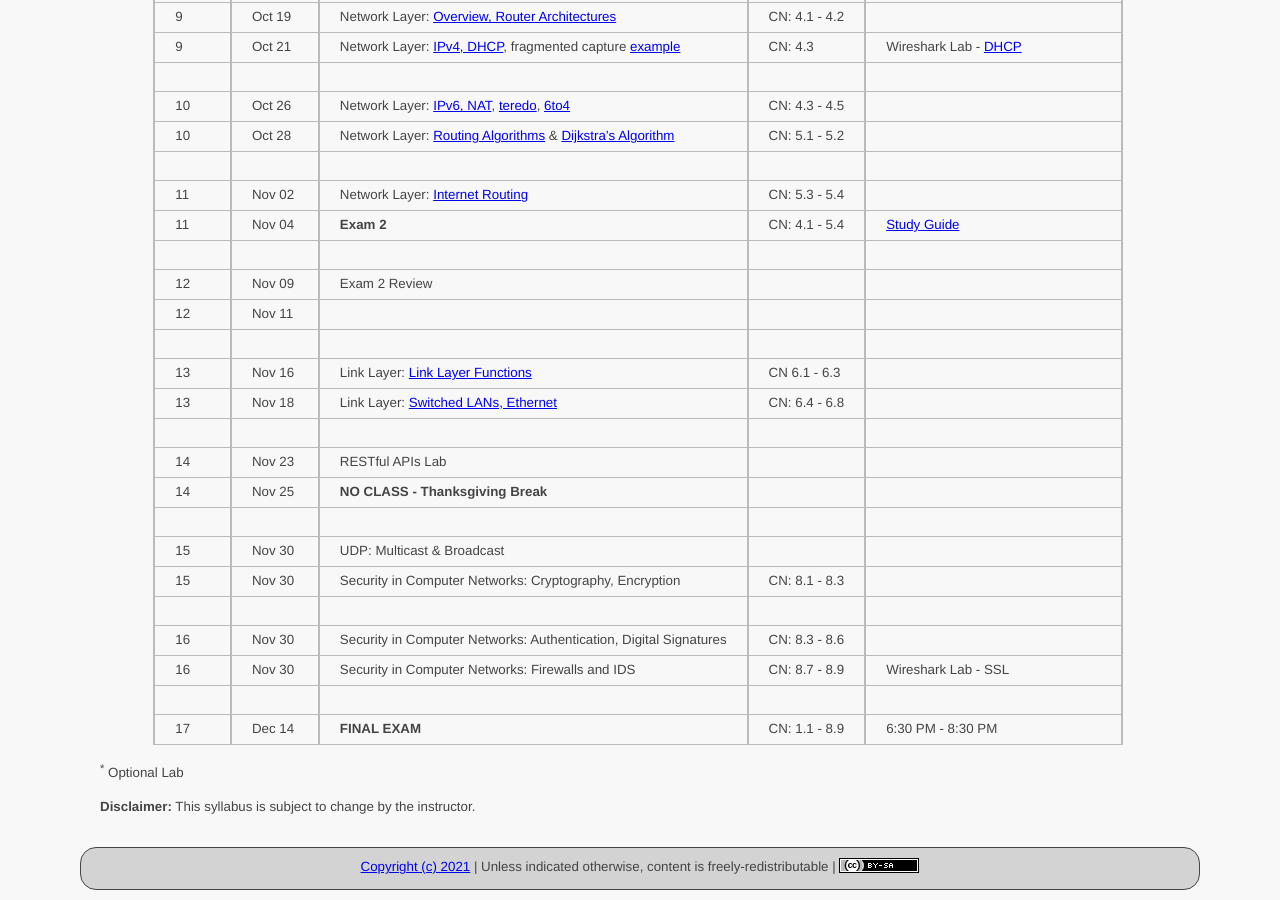
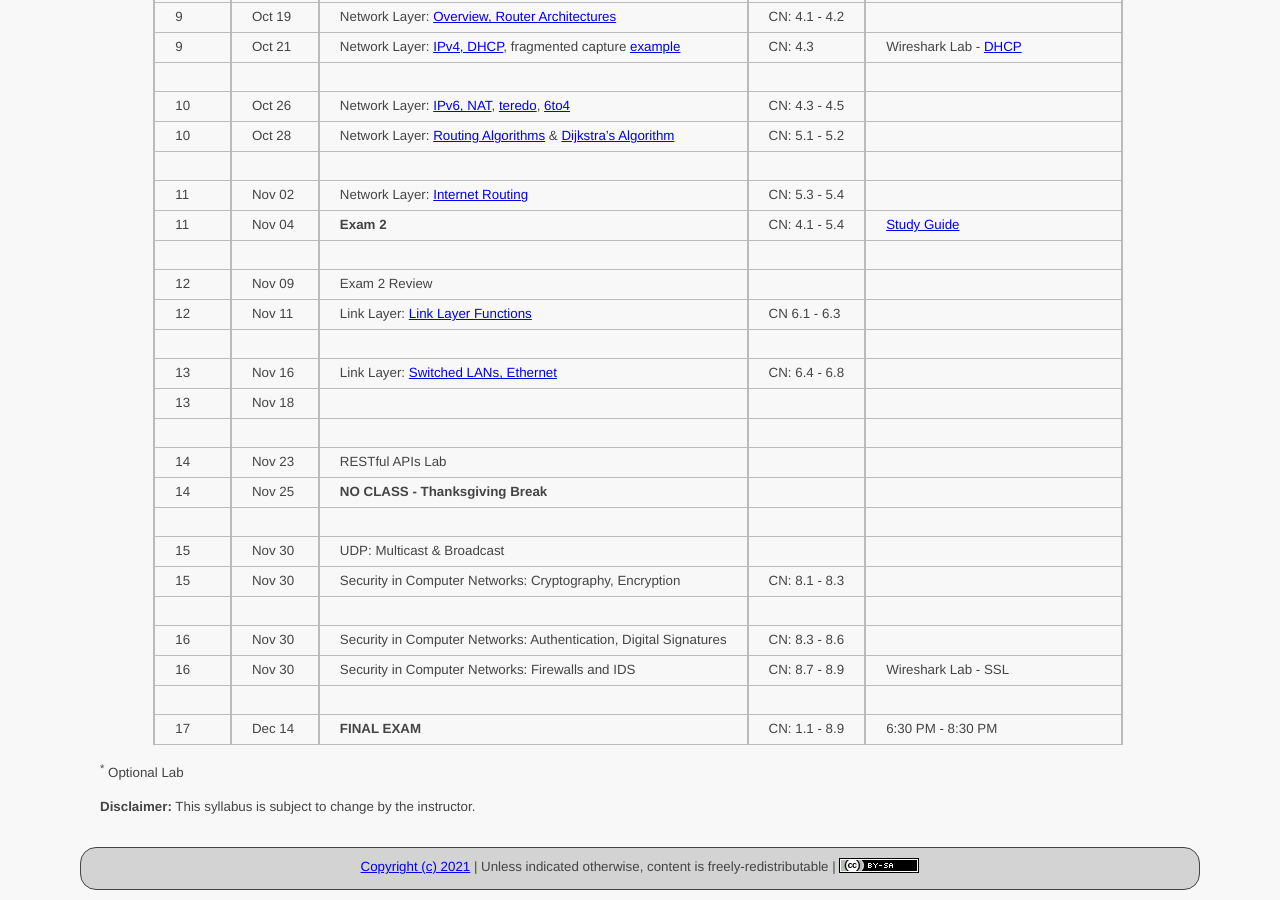
Before and after one commit to ycpcs/cs330-fall2021, a Jekyll site: the page built from schedule/index.md, in a window 1280 px wide and 900 px high, scrolled down 890 px. Built offline with Jekyll 4.4.1, drawn with Linux system fonts in a browser that asks for light colours.

```diff
--- a/schedule/index.md
+++ b/schedule/index.md
@@ -44,10 +44,10 @@ CN: [Computer Networking: A Top-Down Approach](https://www.pearson.com/us/higher
 > 11 | Nov 04 | **Exam 2** | CN: 4.1 - 5.4 | [Study Guide](../exams/exam2_study_guide.html)
 > | | | |
 > 12 | Nov 09 | Exam 2 Review | |
-> 12 | Nov 11 |
+> 12 | Nov 11 | Link Layer: [Link Layer Functions](slides/chapter_6.pdf) | CN 6.1 - 6.3 |
 > | | | |
-> 13 | Nov 16 | Link Layer: [Link Layer Functions](slides/chapter_6.pdf) | CN 6.1 - 6.3 |
-> 13 | Nov 18 | Link Layer: [Switched LANs, Ethernet](slides/chapter_6.pdf) | CN: 6.4 - 6.8 |
+> 13 | Nov 16 | Link Layer: [Switched LANs, Ethernet](slides/chapter_6.pdf) | CN: 6.4 - 6.8 |
+> 13 | Nov 18 |
 > | | | |
 > 14 | Nov 23 |  RESTful APIs Lab |
 > 14 | Nov 25 | **NO CLASS - Thanksgiving Break**
```
